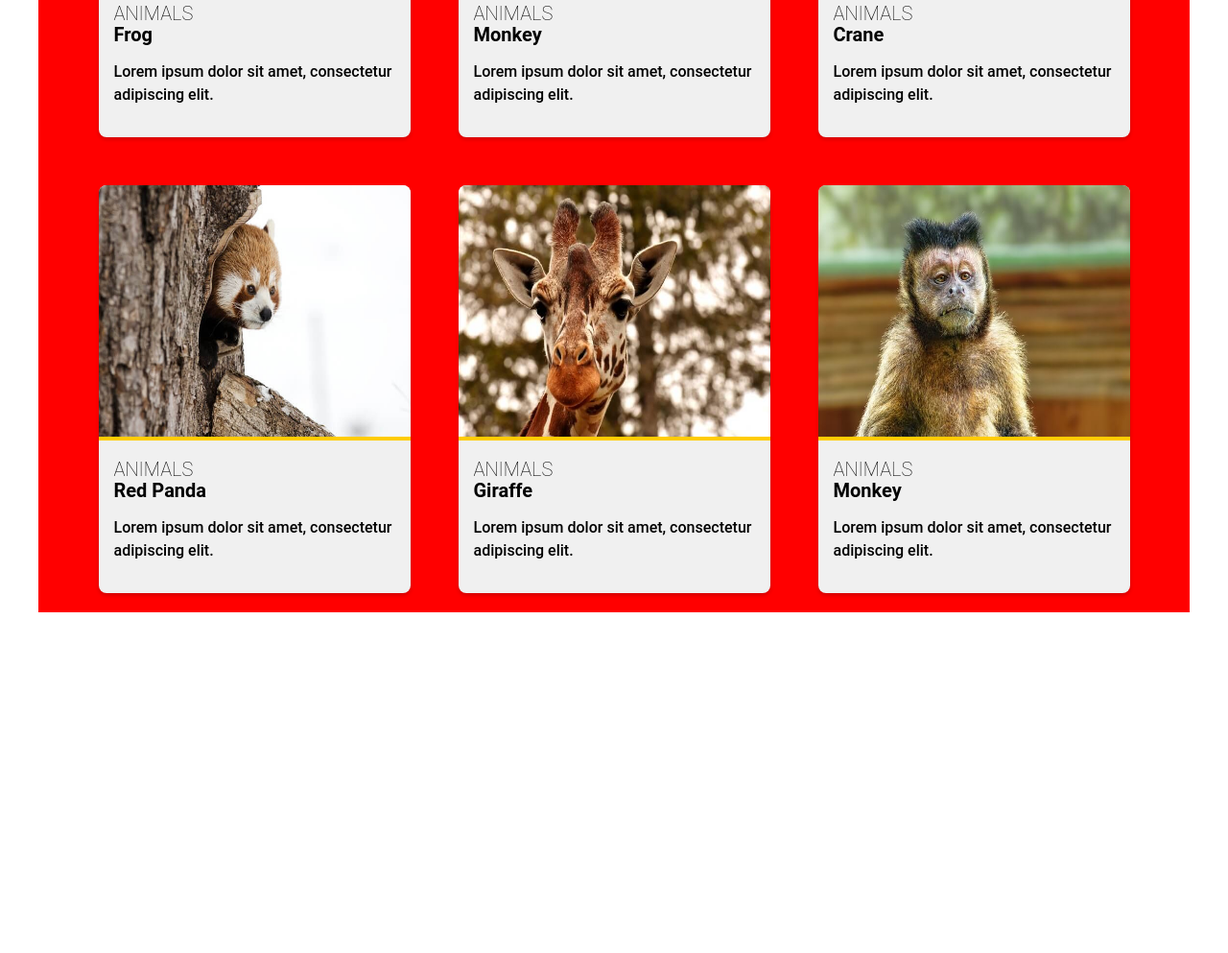
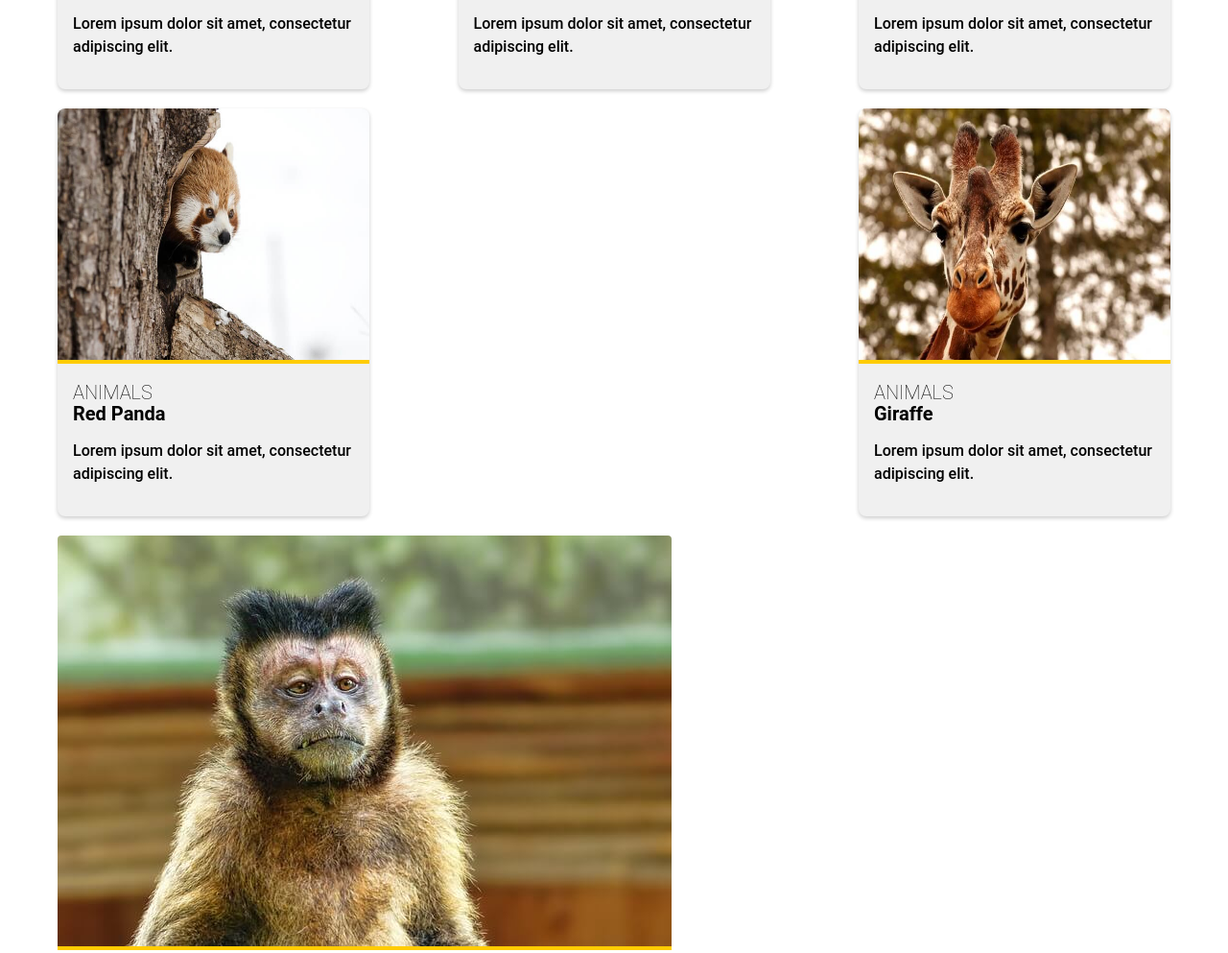
Before and after one commit to ywckate/cprg-218-assign-1, a plain HTML site: page index.html in a window 1280 px wide. Shown: the part 1285-2278 px from the top of the page at 96% size. Before the commit the page ends 2019 px from the top, so only its background shows below. Drawn offline with Linux system fonts and the light colour scheme.

Commit message:
change the last child

```diff
--- a/index.html
+++ b/index.html
@@ -102,7 +102,7 @@
             </p>
           </div>
         </li>
-        <li class="card">
+        <li class="card:last-child">
           <img src="assets/monkey.jpg" alt="monkey" />
           <div class="card-content">
             <h3 class="subheader">Animals</h3>
--- a/styles/assignment_one.css
+++ b/styles/assignment_one.css
@@ -1,20 +1,29 @@
 /* Tablet */
 
-@media (min-width: 768px) {
+@media (min-width: 768px) and (max-width: 1200px) {
   .card-container {
     display: flex;
+    flex-wrap: wrap;
     justify-content: center;
-    flex-wrap: wrap;
     margin-top: 100px;
+    margin-left: auto; /* Center horizontally */
+    margin-right: auto; /* Center horizontally */
+    padding: 0 20px; /* Add padding to container */
     background-color: aqua;
   }
+
   .card {
-    width: 325px;
+    width: calc(50% - 20px); /* Adjust width to leave space for margins */
+    max-width: 325px; /* Set maximum width for card */
     background-color: #f0f0f0;
     border-radius: 8px;
     overflow: hidden;
     box-shadow: 0px 2px 4px rgba(0, 0, 0, 0.2);
-    margin: 20px;
+    margin: 10px;
+  }
+
+  .card:last-child {
+    flex-basis: calc(100% - 20px); /* Adjust width to leave space for margins */
   }
 }
 
@@ -22,9 +31,20 @@
 @media (min-width: 1200px) {
   .card-container {
     display: flex;
-    grid-template-columns: repeat(3, 1fr);
-    gap: 10px;
-    background-color: red;
+    flex-wrap: wrap; /* Allow cards to wrap to the next row */
+    justify-content: space-between; /* Distribute cards evenly along the main axis */
+    margin-top: 100px; /* Adjust margin-top as needed */
+    padding: 0 20px; /*  Add padding to container */
+  }
+
+  .card {
+    width: calc(33.33% - 10px); /* 33.33% width with gap between cards */
+    max-width: 325px; /* Set maximum width for card */
+    background-color: #f0f0f0;
+    border-radius: 8px;
+    overflow: hidden;
+    box-shadow: 0px 2px 4px rgba(0, 0, 0, 0.2);
+    margin-bottom: 20px; /* Adjust margin-bottom as needed */
   }
 }
 
```
